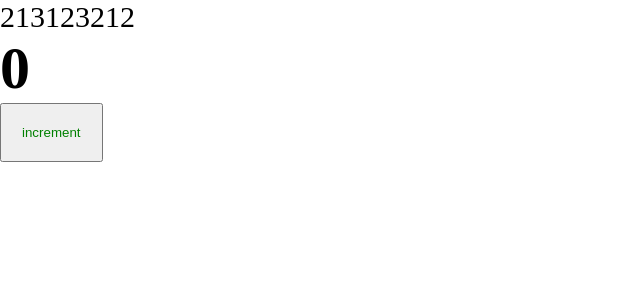
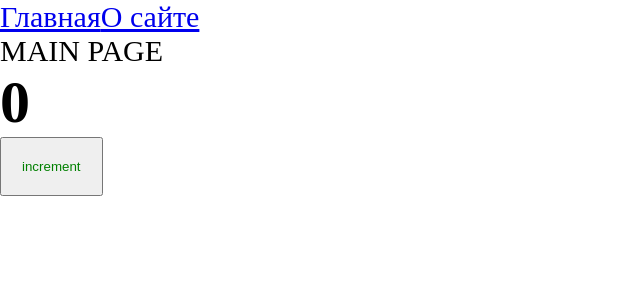
Before and after one commit to TomatoVan/Articles-app, a React app: page / in a window 1280 px wide. Shown: the top 300 px of the page, without its empty margins (0-640 px from the left). Built offline with nearby package versions, Linux system fonts and the light colour scheme.

Commit message:
feat: add routing, lazy loading, 1 bundle to small chunks for code-splitting

```diff
--- a/src/App.tsx
+++ b/src/App.tsx
@@ -1,10 +1,24 @@
 import React from 'react';
+import {Suspense} from 'react';
 import {Counter} from "./components/Counter";
 import './index.scss'
+import {Link, Route, Routes,} from "react-router-dom";
+import {MainPageAsync} from "./pages/MainPage/MainPage.async";
+import {AboutPageAsync} from "./pages/AboutPage/AboutPage.async";
+
 const App = () => {
 	return (
 	<div className='app'>
-		213123212
+		<Link to={'/'}>Главная</Link>
+		<Link to={'/about'}>О сайте</Link>
+		<Suspense fallback={<div>Loading...</div>}>
+
+			<Routes>
+				<Route path={'/'} element={<MainPageAsync/>}/>
+				<Route path={'/about'} element={<AboutPageAsync/>}/>
+			</Routes>
+		</Suspense>
+
 		<Counter/>
 	</div>
 	);
--- a/src/index.tsx
+++ b/src/index.tsx
@@ -1,8 +1,12 @@
 import {render} from "react-dom";
 import App from "./App";
+import {BrowserRouter} from "react-router-dom";
 
 
 render(
-<App/>,
+<BrowserRouter>
+	<App/>
+</BrowserRouter>
+,
 document.getElementById('root')
 )
--- /dev/null
+++ b/src/pages/AboutPage/AboutPage.async.tsx
@@ -0,0 +1,3 @@
+import {lazy} from "react";
+
+export const AboutPageAsync = lazy(() => import ('./AboutPage'))
--- /dev/null
+++ b/src/pages/AboutPage/AboutPage.tsx
@@ -0,0 +1,11 @@
+import React from 'react';
+
+const AboutPage = () => {
+	return (
+	<div>
+		ABOUT PAGE
+	</div>
+	);
+};
+
+export default AboutPage;
--- /dev/null
+++ b/src/pages/MainPage/MainPage.async.tsx
@@ -0,0 +1,3 @@
+import {lazy} from "react";
+//нужен, чтобы чанки банлдов подгружались отдельно друг от друга
+export const MainPageAsync = lazy(() => import ('./MainPage'))
--- /dev/null
+++ b/src/pages/MainPage/MainPage.tsx
@@ -0,0 +1,11 @@
+import React from 'react';
+
+const MainPage = () => {
+	return (
+	<div>
+		MAIN PAGE
+	</div>
+	);
+};
+
+export default MainPage;
--- a/tsconfig.json
+++ b/tsconfig.json
@@ -5,7 +5,7 @@
     // Однако это не означает, что теперь вовсе нельзя использовать any.
     // Это означает лишь, что в подобных ситуация разработчик должен явно писать any,
     "noImplicitAny": true,
-    "module": "es6",
+    "module": "esnext",
     // В какую спецификацию компилируем: для поддержки большинства браузеров
     "target": "es5",
     "jsx": "react-jsx",
@@ -26,7 +26,7 @@
     // import * as React from 'react';
     // можно писать такой
     // import React from 'react';
-    "allowSyntheticDefaultImports": true
+    "allowSyntheticDefaultImports": true,
   },
   "ts-node": {
     "compilerOptions": {
```
Also changed, not shown: 1 other file (tests, documents, lock files or other folders).
